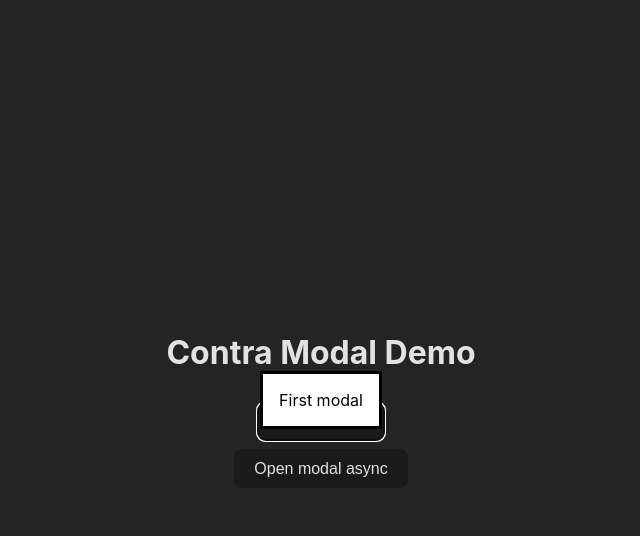
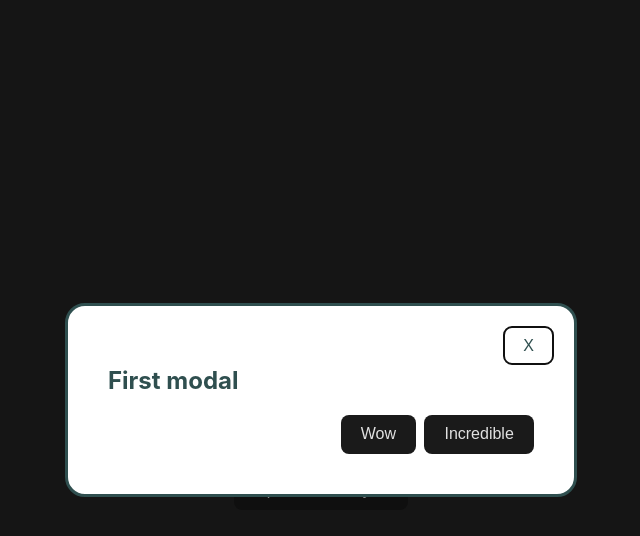
Before and after one commit to contra/contra-interview-assessment, a Next.js app in the folder frontend/: page / in a window 1280 px wide. Both pictures are taken after a click on the button "Open modal". Shown: the top 536 px of the page, without its empty margins (319-959 px from the left). Built offline with nearby package versions, Linux system fonts and the light colour scheme.

Commit message:
feat: add Modal component

```diff
--- a/frontend/jest.setup.ts
+++ b/frontend/jest.setup.ts
@@ -1,2 +1,8 @@
 // eslint-disable-next-line import/no-unassigned-import
 import '@testing-library/jest-dom/extend-expect';
+
+// Dialog element is not implemented by JSDOM yet
+// There is a WIP PR to add it https://github.com/jsdom/jsdom/pull/3403
+HTMLDialogElement.prototype.show = jest.fn();
+HTMLDialogElement.prototype.showModal = jest.fn();
+HTMLDialogElement.prototype.close = jest.fn();
--- a/frontend/src/modules/modal-demo/ModalDemo.tsx
+++ b/frontend/src/modules/modal-demo/ModalDemo.tsx
@@ -1,14 +1,17 @@
-import { useState } from 'react';
+import { useCallback, useState } from 'react';
 import { Button } from '@/packages/button';
+import { Modal } from '@/packages/modal';
 import styles from './ModalDemo.module.css';
 
 export const ModalDemo = () => {
   const [isFirstModalOpen, setIsFirstModalOpen] = useState(false);
   const [isSecondModalOpen, setIsSecondModalOpen] = useState(false);
+  const closeFirstModal = useCallback(() => setIsFirstModalOpen(false), []);
+  const closeSecondModal = useCallback(() => setIsSecondModalOpen(false), []);
 
   return (
     <main className={styles['modalDemo']}>
-      <h1>Contra Modal Demo</h1>
+      <h1 className={styles['header']}>Contra Modal Demo</h1>
 
       <Button onClick={() => setIsFirstModalOpen(true)}>Open modal</Button>
 
@@ -18,8 +21,24 @@ export const ModalDemo = () => {
         Open modal async
       </Button>
 
-      {isFirstModalOpen && <dialog open>First modal</dialog>}
-      {isSecondModalOpen && <dialog open>Async modal</dialog>}
+      {isFirstModalOpen && (
+        <Modal onBackdropClick={closeFirstModal}>
+          <h2>First modal</h2>
+          <Modal.XButton onClick={closeFirstModal} />
+          <Modal.Footer>
+            <Button onClick={() => {}}>Wow</Button>
+            <Button onClick={() => {}}>Incredible</Button>
+          </Modal.Footer>
+        </Modal>
+      )}
+      {isSecondModalOpen && (
+        <Modal onBackdropClick={closeSecondModal}>
+          <h2>Hello there from async modal</h2>
+          <Modal.Footer>
+            <Button onClick={closeSecondModal}>Cool</Button>
+          </Modal.Footer>
+        </Modal>
+      )}
     </main>
   );
 };
--- a/frontend/src/packages/button/Button.module.css
+++ b/frontend/src/packages/button/Button.module.css
@@ -20,3 +20,8 @@
 .button:focus-visible {
   outline: 4px auto -webkit-focus-ring-color;
 }
+
+.iconButton {
+  background-color: inherit;
+  color: inherit;
+}
--- a/frontend/src/packages/button/Button.tsx
+++ b/frontend/src/packages/button/Button.tsx
@@ -4,15 +4,18 @@ import styles from './Button.module.css';
 type Props = {
   ariaLabel?: string;
   children: React.ReactNode;
-  className?: string;
   onClick: () => void;
+  variant?: 'icon';
 };
 
 export const Button = (props: Props) => {
   return (
     <button
       aria-label={props.ariaLabel}
-      className={styles['button'] + ` ${props.className ?? ''}`}
+      className={
+        styles['button'] +
+        (props.variant === 'icon' ? ` ${styles['iconButton']}` : '')
+      }
       onClick={props.onClick}
       type="button"
     >
--- /dev/null
+++ b/frontend/src/packages/modal/Modal.module.css
@@ -0,0 +1,47 @@
+.dialog {
+  max-width: 80vw;
+  min-width: 40vw;
+
+  padding: 0;
+
+  background-color: #ffff;
+  color: darkslategrey;
+
+  box-shadow: rgb(0 0 0 / 4%) 0px 0px 40px;
+  border-radius: 20px;
+}
+
+.dialog::backdrop {
+  position: fixed;
+  top: 0;
+  bottom: 0;
+  left: 0;
+  right: 0;
+
+  background-color: rgba(0, 0, 0, 0.4);
+
+  overflow: auto;
+  padding: 48px;
+
+  display: flex;
+  place-content: center;
+}
+
+.content {
+  position: relative;
+  padding: 40px;
+}
+
+.closeButton {
+  position: absolute;
+  top: 20px;
+  right: 20px;
+  background-color: #ffffff;
+  color: darkslategrey;
+}
+
+.modalFooter {
+  display: flex;
+  justify-content: flex-end;
+  gap: 8px;
+}
--- /dev/null
+++ b/frontend/src/packages/modal/Modal.tsx
@@ -0,0 +1,51 @@
+// :( this two rules are not up to date to support the <dialog/> html element
+// Dialog is in fact an interactive element and it implements the esc to close behavior out of the box.
+/* eslint-disable jsx-a11y/no-noninteractive-element-interactions */
+/* eslint-disable jsx-a11y/click-events-have-key-events */
+import { type PropsWithChildren } from 'react';
+import { Button } from '@/packages/button';
+import { Portal } from '@/packages/portal';
+import styles from './Modal.module.css';
+
+type ModalProps = {
+  onBackdropClick: () => void;
+};
+
+export const Modal = (props: PropsWithChildren<ModalProps>) => {
+  return (
+    <Portal>
+      <dialog
+        className={styles['dialog']}
+        onClick={({ target }) => {
+          if ((target as HTMLElement).nodeName === 'DIALOG')
+            props.onBackdropClick();
+        }}
+        ref={(node) => {
+          if (node?.open === false) node.showModal();
+        }}
+      >
+        <div className={styles['content']}>{props.children}</div>
+      </dialog>
+    </Portal>
+  );
+};
+
+type ModalXButtonProps = {
+  onClick: () => void;
+};
+
+Modal.XButton = (props: ModalXButtonProps) => (
+  <div className={styles['closeButton']}>
+    <Button
+      ariaLabel="Close this dialog"
+      onClick={props.onClick}
+      variant="icon"
+    >
+      X
+    </Button>
+  </div>
+);
+
+Modal.Footer = (props: PropsWithChildren) => (
+  <footer className={styles['modalFooter']}>{props.children}</footer>
+);
--- /dev/null
+++ b/frontend/src/packages/modal/index.ts
@@ -0,0 +1 @@
+export { Modal } from './Modal';
```
Also changed, not shown: 1 other file (tests, documents, lock files or other folders).
